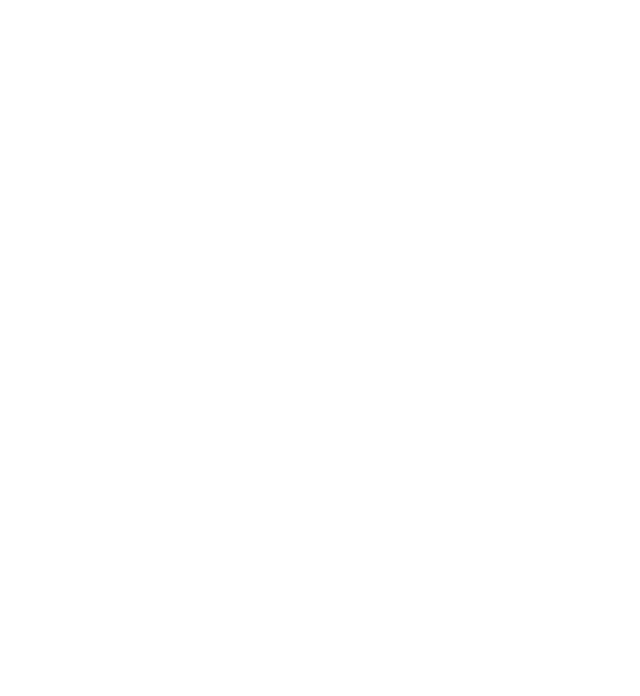
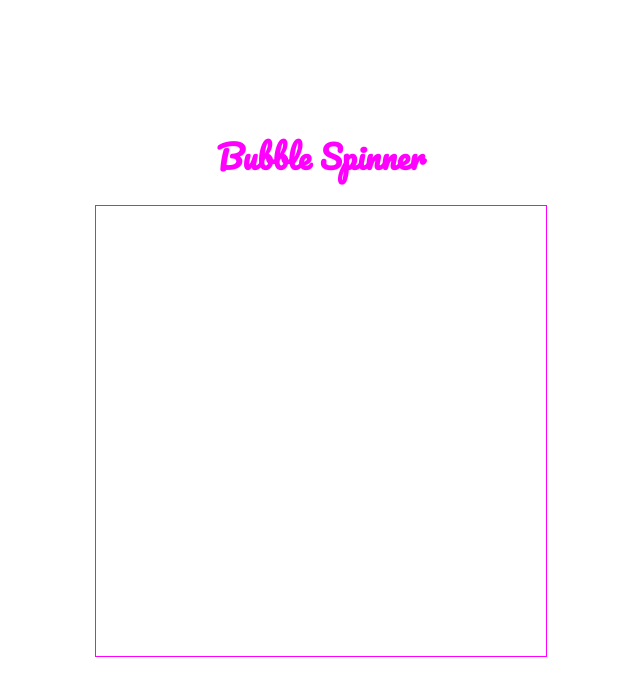
Before and after one commit to mig1098/bubble-shooter, a website: page index.html in a window 1280 px wide. Shown: the whole page, without its empty margins (319-959 px from the left). Drawn offline with Linux system fonts and the light colour scheme.

Commit message:
add stylesheet, header and basic styling

```diff
--- a/index.html
+++ b/index.html
@@ -3,10 +3,13 @@
 <head>
   <meta charset="utf-8">
   <title>Bubble Spinner</title>
+  <link href='https://fonts.googleapis.com/css?family=Pacifico|Covered+By+Your+Grace' rel='stylesheet' type='text/css'>
+  <link rel="stylesheet" type="text/css" href="styles.css">
 </head>
 <body>
 
-  <canvas id="gameCanvas" width="400px" height="300px"></canvas>
+  <h1>Bubble Spinner</h1>
+  <canvas id="gameCanvas" width="450px" height="450px"></canvas>
 
   <script src="main.bundle.js"></script>
 </body>
--- /dev/null
+++ b/styles.css
@@ -0,0 +1,13 @@
+body {
+  text-align: center;
+  margin-top: 10%;
+  font-family: 'Pacifico', cursive;
+}
+
+h1 {
+  color: magenta;
+}
+
+#gameCanvas {
+  border: 1px solid magenta;
+}
```
